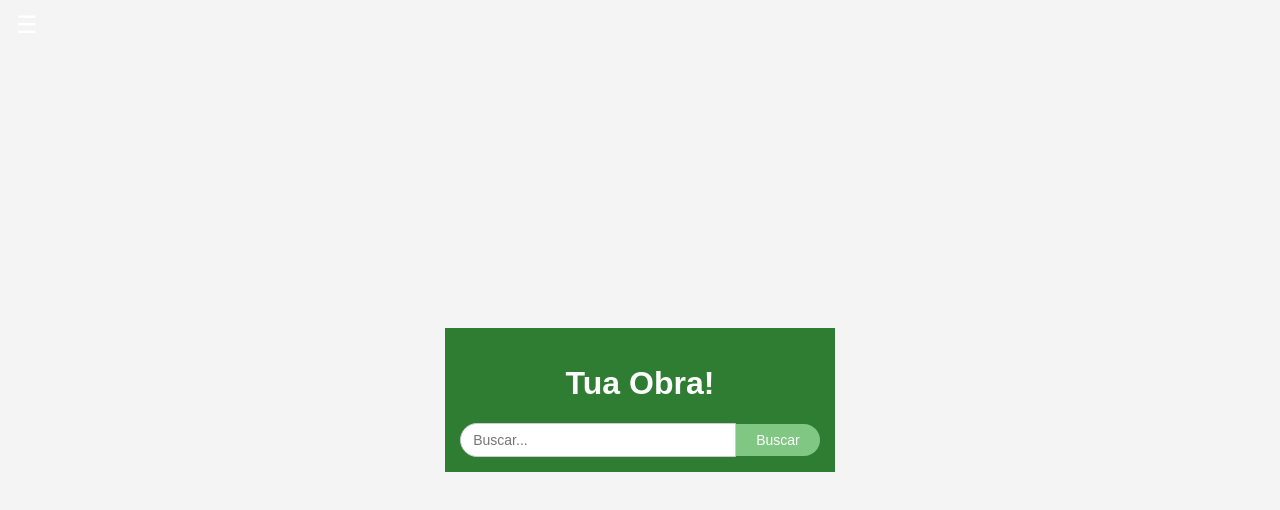
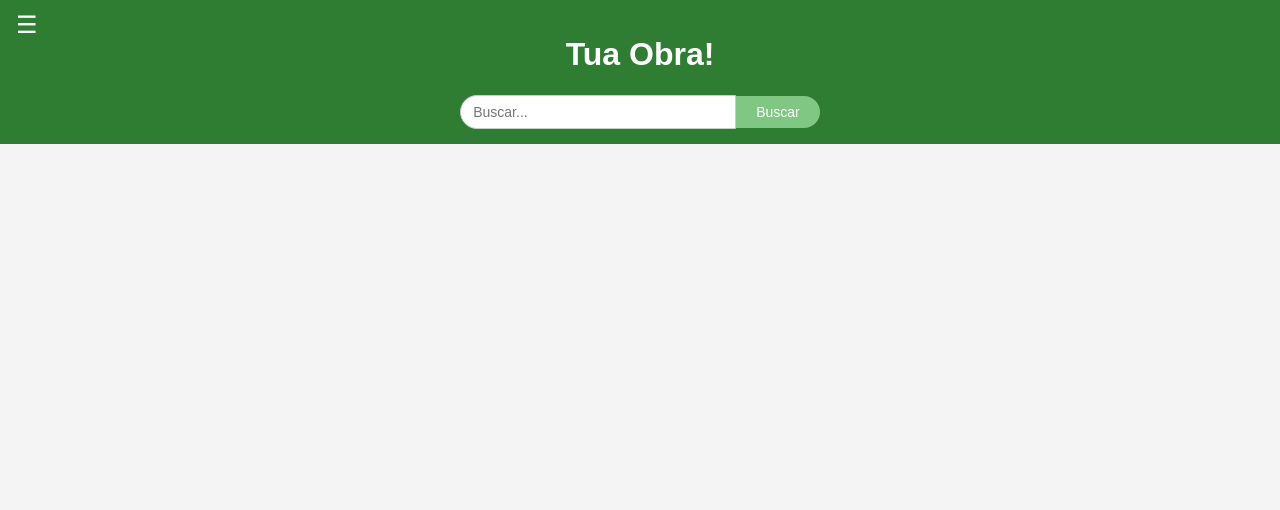
Before and after one commit to MikhaelVinicius/TuaObraFrontend, a React (Create React App) app: page / in a window 1280 px wide. Shown: the top 510 px of the page. Built offline with nearby package versions, Linux system fonts and the light colour scheme.

Commit message:
Campos de inputs melhorados

```diff
--- a/src/App.js
+++ b/src/App.js
@@ -2,7 +2,7 @@ import logo from './logo.svg';
 import './App.css';
 import Homepage from './Paginas/Homepage';
 //import Perfil from './Paginas/Perfil';
-//import CasaCadastro from './Paginas/CasaCadastro';
+import CasaCadastro from './Paginas/CasaCadastro';
 import Login from './Paginas/Login';
 import { BrowserRouter as Router, Routes, Route } from 'react-router-dom';
 
@@ -14,6 +14,8 @@ function App() {
       <Routes>
         <Route path="/" element={<Homepage />} />
         <Route path="/login" element={<Login />} />
+        <Route path="/register" element={<CasaCadastro />} />
+
       </Routes>
     </Router>
   );
--- a/src/Components/ConstructionDetails.js
+++ b/src/Components/ConstructionDetails.js
@@ -15,7 +15,7 @@ const ConstructionDetails = ({ construction }) => {
         <p><strong>Descrição:</strong> {construction.descricao}</p>
         <p><strong>Frete:</strong> {construction.frete}</p>
         <p><strong>Horário de Funcionamento:</strong> {construction.horario}</p>
-        <p><strong>Frete:</strong> {construction.frete}</p>
+
 
         <a href={construction.url_lista_de_orcamento} target="_blank" rel="noopener noreferrer" className="budget-link">
           Ver Lista de Orçamentos
--- a/src/Components/MainContenteDados.js
+++ b/src/Components/MainContenteDados.js
@@ -11,7 +11,7 @@ const MainContentDados = () => {
   useEffect(() => {
     const fetchUsuario = async () => {
       try {
-        const response = await api.get('/casaconstrucao/1');
+        const response = await api.get('/casaconstrucao/53');
         setConstruction(response.data);
       } catch (error) {
         console.error('Erro ao buscar os dados do perfil:', error);
--- a/src/style/CasaCadastro.css
+++ b/src/style/CasaCadastro.css
@@ -1,14 +1,5 @@
 
-body {
-    font-family: Arial, sans-serif;
-    margin: 0;
-    padding: 0;
-    background: linear-gradient(135deg, #74ebd5, #9face6);
-    display: flex;
-    justify-content: center;
-    align-items: center;
-    height: 100vh;
-  }
+
 
 
   .cadastro-container {
--- a/src/style/Login.css
+++ b/src/style/Login.css
@@ -3,8 +3,7 @@ body, html {
   font-family: Arial, sans-serif;
   margin: 0;
   padding: 0;
-  height: 100%;
-  display: flex;
+
   justify-content: center;
   align-items: center;
   background-color: #f4f4f4;
@@ -18,6 +17,7 @@ body, html {
   text-align: center;
   width: 100%;
   max-width: 400px;
+
 }
 
 .login-title {
```
